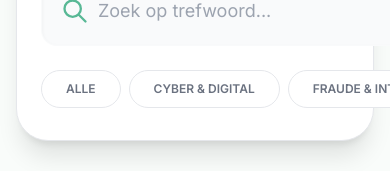
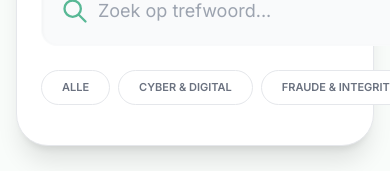
Before and after one commit to PaulienCharlotte/Doddar, a React (Vite) app: page / in a window 390 px wide. Both pictures are taken after a click on the button "Dwingende Controle". Shown: the part 493-664 px from the top of the page. Built offline with nearby package versions, Linux system fonts and the light colour scheme; a web font is replaced by a local one.

Commit message:
Refine mobile layouts: correctly position AI badge and fix Knowledge Bank category menu overflow

```diff
--- a/components/Home.tsx
+++ b/components/Home.tsx
@@ -168,13 +168,13 @@ const Home: React.FC<HomeProps> = ({
                     {/* Top: Component - Analysis Tool */}
                     <div className="bg-white rounded-[2.5rem] shadow-2xl border border-[#E5E7EB] overflow-hidden flex flex-col">
                         <div className="p-8 md:p-12 pb-2">
+                            <div className="mb-4">
+                                <div className="w-fit px-4 py-1.5 bg-[#F2F9F6] rounded-full border border-[#58B895]/20 text-[#58B895] text-[10px] font-bold uppercase tracking-widest shadow-sm">
+                                    AI Ondersteund
+                                </div>
+                            </div>
                             <div className="flex flex-col md:flex-row md:items-center justify-between gap-4 mb-4">
-                                <div className="space-y-4">
-                                    <div className="w-fit px-4 py-1.5 bg-[#F2F9F6] rounded-full border border-[#58B895]/20 text-[#58B895] text-[10px] font-bold uppercase tracking-widest shadow-sm">
-                                        AI Ondersteund
-                                    </div>
-                                    <h3 className="text-3xl md:text-3xl font-bold text-[#13261f]">Casusanalyse</h3>
-                                </div>
+                                <h3 className="text-3xl md:text-3xl font-bold text-[#13261f]">Casusanalyse</h3>
                             </div>
                             <p className="text-[#6B7280] font-light text-lg md:text-xl italic max-w-3xl leading-relaxed">
                                 Beschrijf uw situatie voor een direct geautomatiseerde patroonherkenning en haalbaarheidsindicatie.
--- a/components/Kennisbank.tsx
+++ b/components/Kennisbank.tsx
@@ -243,12 +243,12 @@ const Kennisbank: React.FC<{ initialCategory?: string }> = ({ initialCategory })
                                 />
                                 <svg className="h-7 w-7 absolute left-5 top-1/2 -translate-y-1/2 text-[#58B895]" fill="none" viewBox="0 0 24 24" stroke="currentColor"><path strokeLinecap="round" strokeLinejoin="round" strokeWidth={2} d="M21 21l-6-6m2-5a7 7 0 11-14 0 7 7 0 0114 0z" /></svg>
                             </div>
-                            <div className="flex gap-2 overflow-x-auto pb-2 scrollbar-hide">
+                            <div className="flex gap-2 overflow-x-auto pb-4 scrollbar-hide -mx-1 px-1">
                                 {categories.map(cat => (
                                     <button
                                         key={cat}
                                         onClick={() => setSelectedCategory(cat)}
-                                        className={`flex-shrink-0 px-6 py-2.5 rounded-full text-xs font-bold uppercase transition-all border ${selectedCategory === cat ? 'bg-[#13261f] text-white border-[#13261f] shadow-lg' : 'bg-white text-gray-500 border-gray-200 hover:border-[#58B895] hover:text-[#58B895]'}`}
+                                        className={`flex-shrink-0 px-5 py-2 rounded-full text-[11px] font-bold uppercase transition-all border whitespace-nowrap ${selectedCategory === cat ? 'bg-[#13261f] text-white border-[#13261f] shadow-md' : 'bg-white text-gray-500 border-gray-200 hover:border-[#58B895] hover:text-[#58B895]'}`}
                                     >
                                         {cat}
                                     </button>
```
